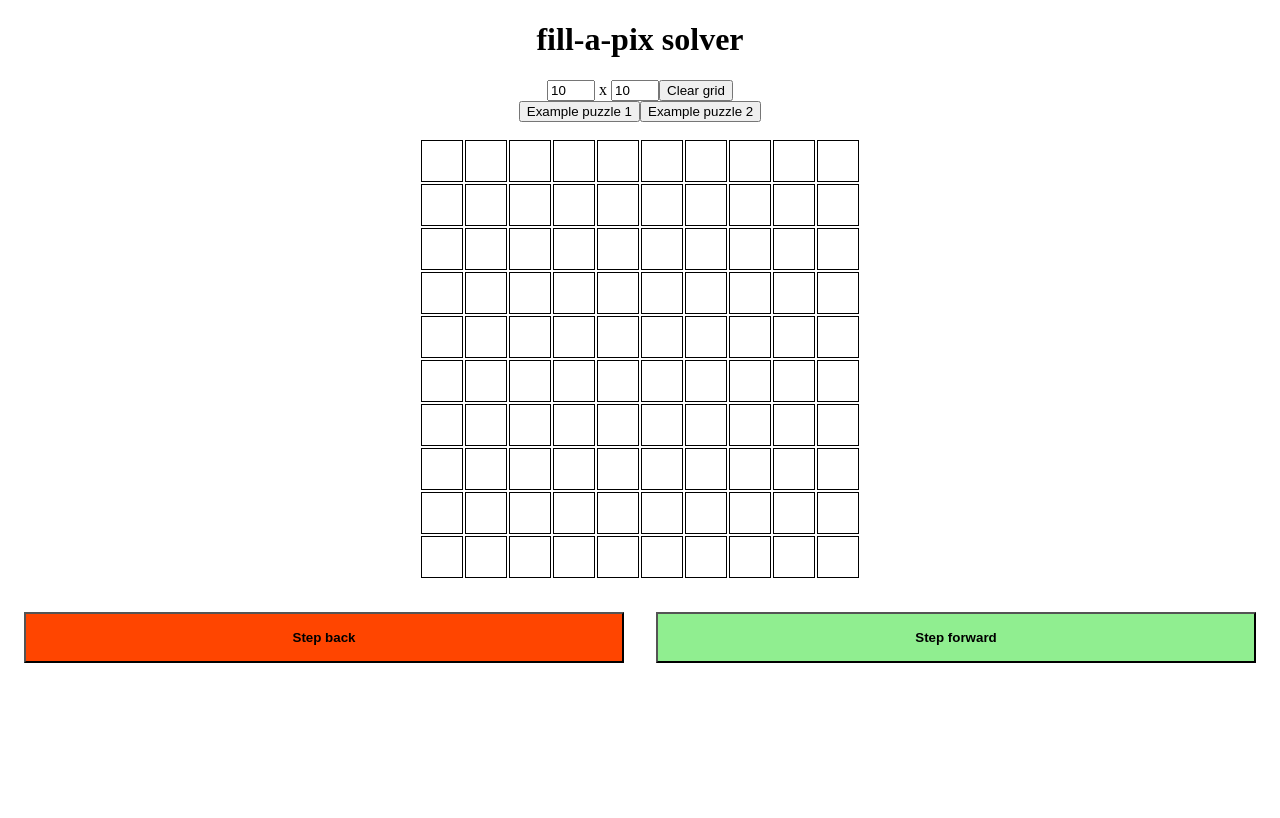
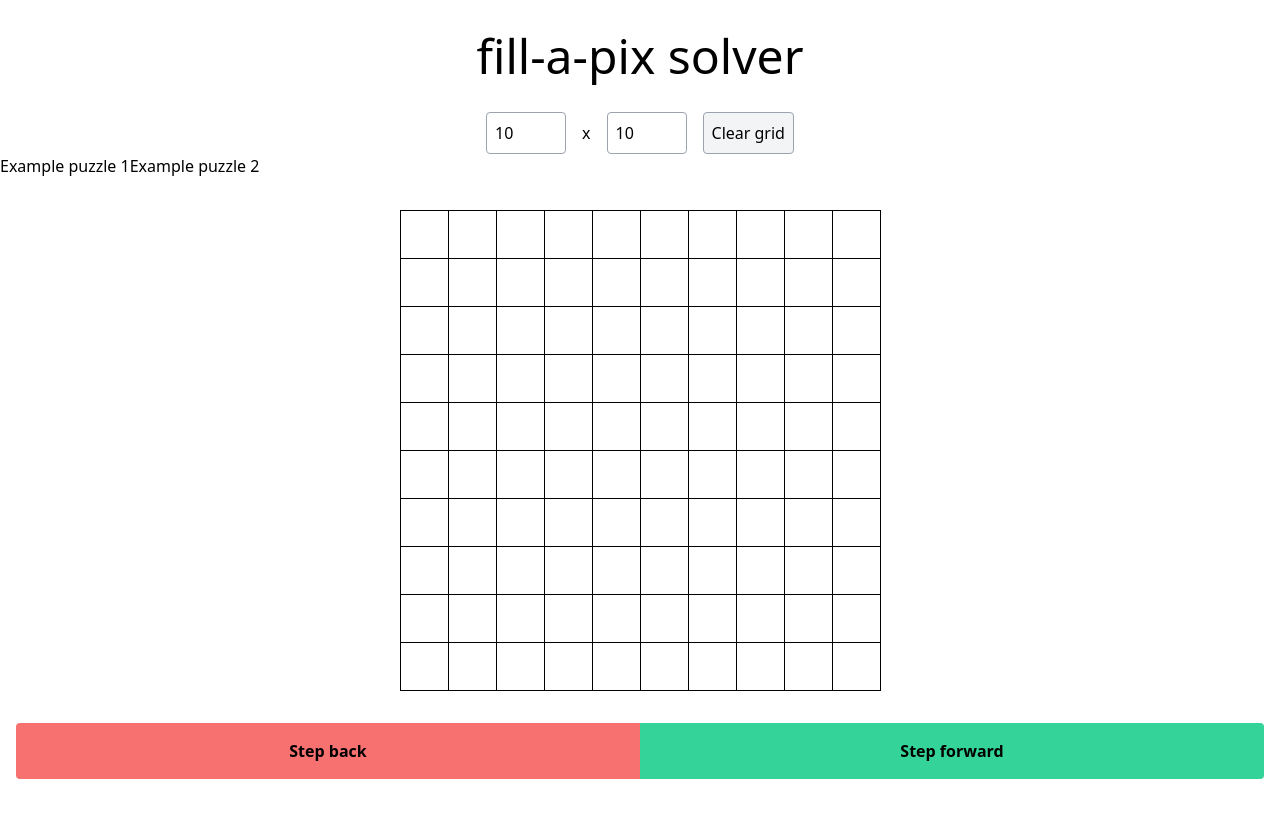
Before and after one commit to jsborjesson/conceptis-puzzle-solver, a Vue app: page / in a window 1280 px wide. Shown: the top 818 px of the page. Built offline with nearby package versions, Linux system fonts and the light colour scheme.

Commit message:
Rewrite styling in Tailwind

```diff
--- a/package.json
+++ b/package.json
@@ -10,8 +10,12 @@
     "vue": "^3.0.4"
   },
   "devDependencies": {
+    "@tailwindcss/postcss7-compat": "^2.0.2",
     "@vue/compiler-sfc": "^3.0.4",
+    "autoprefixer": "^9.8.6",
     "gh-pages": "^3.1.0",
+    "postcss": "^7.0.35",
+    "tailwindcss": "npm:@tailwindcss/postcss7-compat@^2.0.2",
     "vite": "^1.0.0-rc.13"
   }
 }
--- /dev/null
+++ b/postcss.config.js
@@ -0,0 +1,6 @@
+module.exports = {
+  plugins: {
+    tailwindcss: {},
+    autoprefixer: {},
+  },
+}
--- a/src/App.vue
+++ b/src/App.vue
@@ -1,5 +1,5 @@
 <template>
-  <h1>fill-a-pix solver</h1>
+  <h1 class="mt-8 text-5xl text-center">fill-a-pix solver</h1>
   <FillAPix />
 </template>
 
--- a/src/components/FillAPix.vue
+++ b/src/components/FillAPix.vue
@@ -1,11 +1,10 @@
 <template>
-  <div class="wrapper">
-    <div class="controls">
-      <div>
-        <input type="number" v-model="height" />
-        x
-        <input type="number" v-model="width" />
-        <button @click="blankPuzzle">Clear grid</button>
+  <div class="my-8">
+    <div class="flex items-center justify-center space-x-4">
+      <input type="number" v-model="height" class="w-20 p-2 border border-gray-400 rounded" />
+      <span>x</span>
+      <input type="number" v-model="width" class="w-20 p-2 border border-gray-400 rounded" />
+      <button @click="blankPuzzle" class="p-2 bg-gray-100 border border-gray-400 rounded">Clear grid</button>
     </div>
 
     <div>
@@ -13,94 +12,33 @@
     </div>
   </div>
 
-    <table class="grid">
+  <!-- Grid -->
+  <table class="mx-auto my-8 border-t border-l border-black">
     <tr v-for="(rows, row) in puzzle" :key="row">
-        <td v-for="(square, col) in rows" :key="row + 'x' + col">
-          <input v-if="editing" v-model="puzzle[row][col].number" />
-          <span v-else :class="'fill' + square.fill">{{ square.number }}</span>
+      <td
+        v-for="(square, col) in rows"
+        :key="row + 'x' + col"
+        class="w-12 h-12 text-center border-b border-r border-black"
+        :class="{'bg-black text-white': square.fill === 0, 'bg-gray-300': square.fill === 1}">
+        <input
+          v-if="editing"
+          class="w-full text-center"
+          v-model="puzzle[row][col].number" />
+        <span
+          v-else
+          class="w-full h-full">
+          {{ square.number }}
+        </span>
       </td>
     </tr>
   </table>
 
-    <div class="step">
-      <button class="back" @click="stepBack">Step back</button>
-      <button class="forward" @click="stepForward">Step forward</button>
-    </div>
+  <!-- Solver buttons -->
+  <div class="flex px-4 mb-12">
+    <button class="flex-1 p-4 font-bold bg-red-400 rounded-l" @click="stepBack">Step back</button>
+    <button class="flex-1 p-4 font-bold bg-green-400 rounded-r" @click="stepForward">Step forward</button>
   </div>
 </template>
-
-<style scoped>
-.wrapper {
-  display: flex;
-  flex-direction: column;
-}
-
-.controls input {
-  width: 40px;
-}
-
-.grid {
-  margin: 1rem auto 1rem auto;
-}
-
-td {
-  padding: 0;
-  margin: 0;
-  border: 1px solid black;
-  text-align: center;
-}
-
-.grid input,
-.grid span {
-  width: 40px;
-  height: 40px;
-  line-height: 40px;
-
-  margin: 0;
-  padding: 0;
-  border: 0;
-
-  font-size: 1rem;
-  font-family: sans-serif;
-}
-
-.grid input {
-  text-align: center;
-}
-
-.grid span {
-  display: block;
-}
-
-.grid span.fill0 {
-  color: whitesmoke;
-  background-color: black;
-}
-.grid span.fill1 {
-  color: black;
-  background-color: lightgray;
-}
-.grid span.fill2 {
-  color: black;
-  background-color: white;
-}
-
-.step {
-  display: flex;
-}
-.step button {
-  flex: 1;
-  padding: 1rem;
-  margin: 1rem;
-  font-weight: bold;
-}
-.step .back {
-  background-color: orangered;
-}
-.step .forward {
-  background-color: lightgreen;
-}
-</style>
 
 <script lang="ts">
 import { defineComponent } from "vue";
--- a/src/index.css
+++ b/src/index.css
@@ -1,3 +1,4 @@
-#app {
-  text-align: center;
-}
+/*! @import */
+@tailwind base;
+@tailwind components;
+@tailwind utilities;
--- /dev/null
+++ b/tailwind.config.js
@@ -0,0 +1,11 @@
+module.exports = {
+    purge: ["./index.html", "./src/**/*.{vue,js,ts,jsx,tsx}"],
+  darkMode: false, // or 'media' or 'class'
+  theme: {
+    extend: {},
+  },
+  variants: {
+    extend: {},
+  },
+  plugins: [],
+}
```
Also changed, not shown: 1 other file (tests, documents, lock files or other folders). Lines whose indentation alone changed are shown as unchanged.
